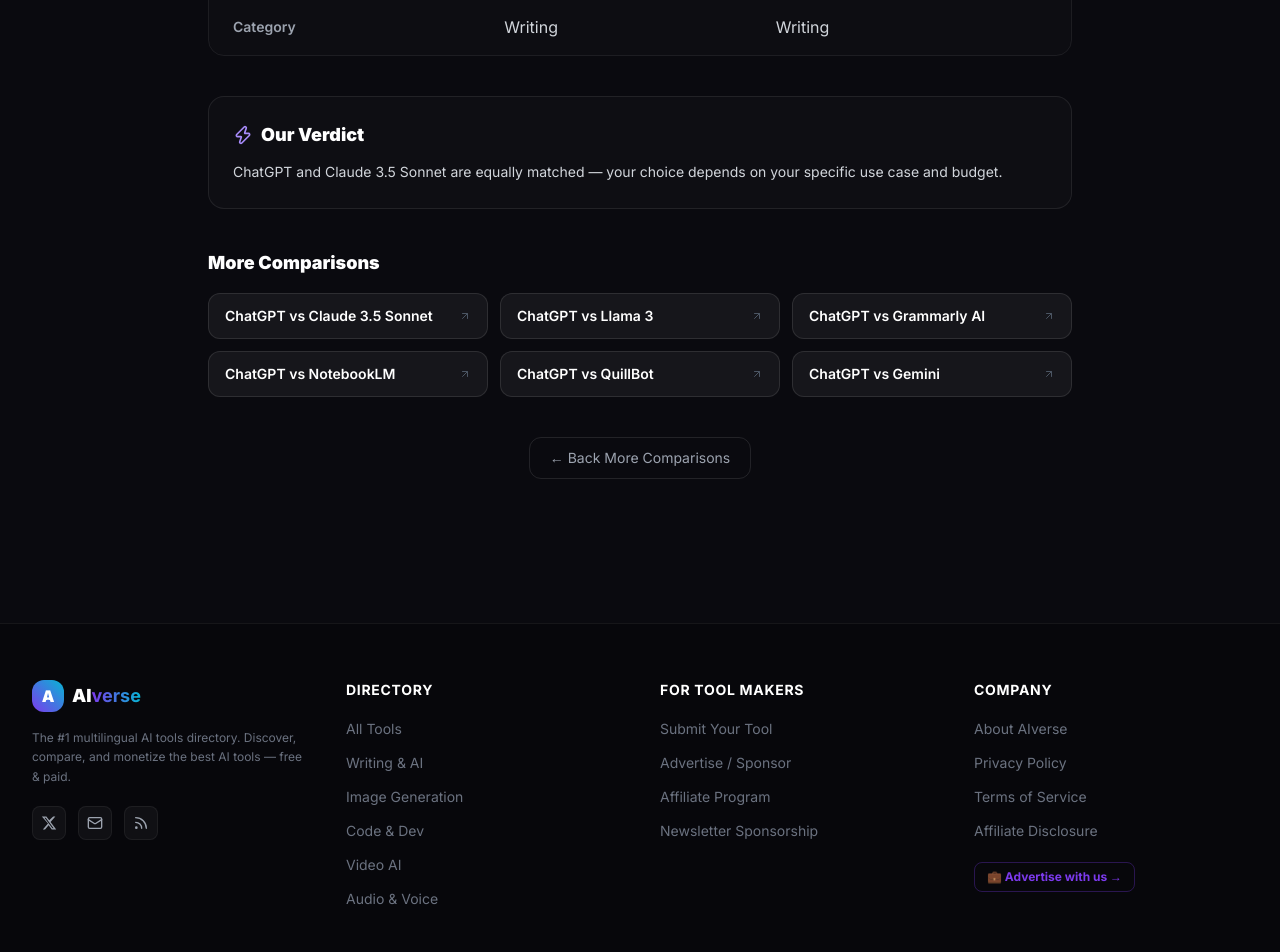
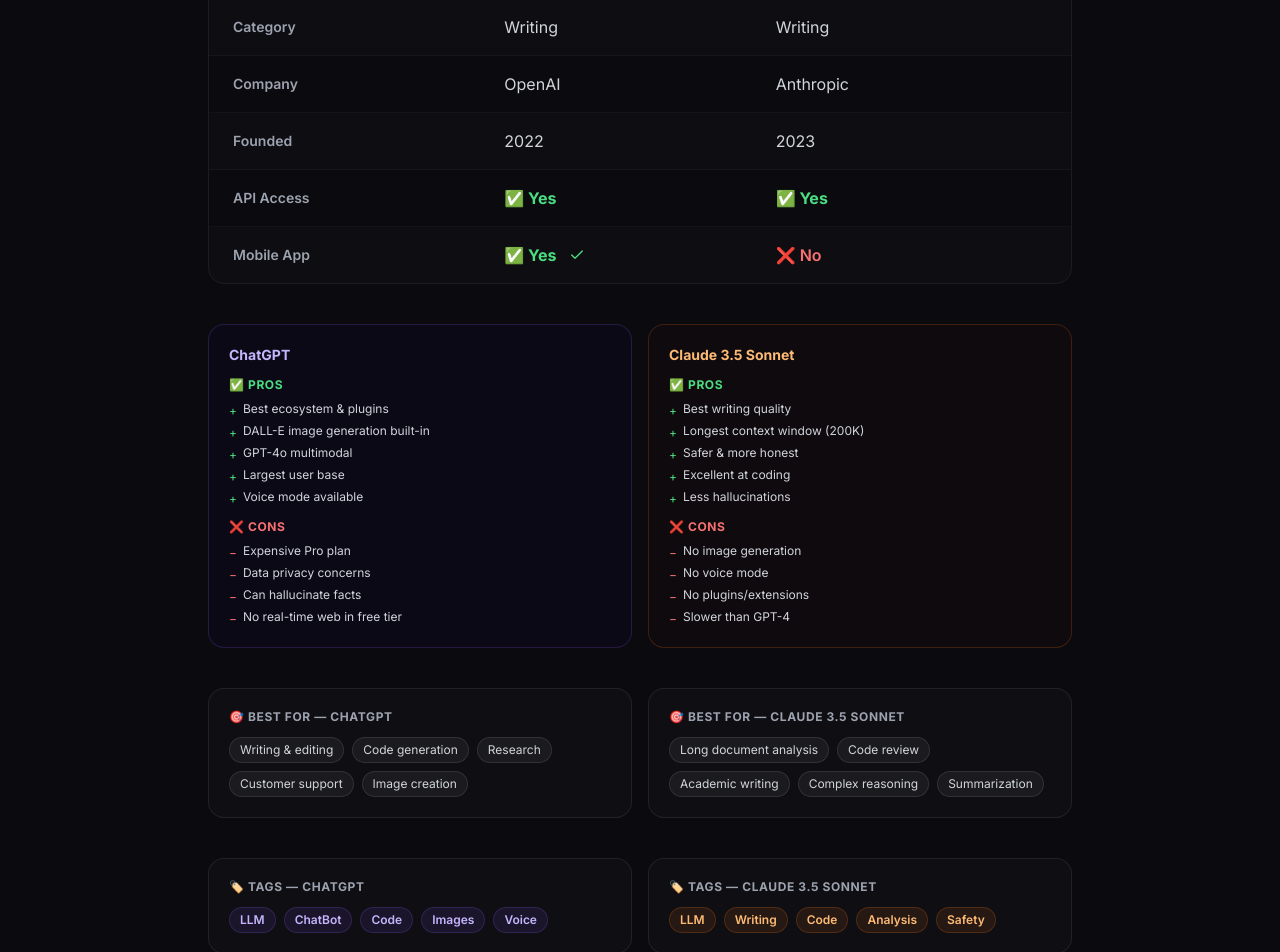
Before and after one commit to hamdi2025/aiverse-, a Next.js app: page /en/compare/chatgpt-vs-claude in a window 1280 px wide. Shown: the part 780-1732 px from the top of the page. Built offline with nearby package versions, Linux system fonts and the light colour scheme; no server answers.

Commit message:
feat: sign-up header, category zoom hover, rich compare pros/cons/tags/API

```diff
--- a/src/app/[locale]/compare/[slug]/page.tsx
+++ b/src/app/[locale]/compare/[slug]/page.tsx
@@ -110,13 +110,16 @@
     author: { '@type': 'Organization', name: 'AIverse' },
   };
 
+  const yesNo = (val: boolean | undefined) => val
+    ? <span className="text-green-400 font-bold">✅ Yes</span>
+    : <span className="text-red-400 font-semibold">❌ No</span>;
+
   const rows = [
     {
       label: L.rating,
-      v1: <div className="flex items-center gap-1"><Star className="w-4 h-4 fill-amber-400 text-amber-400" /><span className="font-black text-white">{t1.rating.toFixed(1)}</span></div>,
-      v2: <div className="flex items-center gap-1"><Star className="w-4 h-4 fill-amber-400 text-amber-400" /><span className="font-black text-white">{t2.rating.toFixed(1)}</span></div>,
-      winner1: t1.rating >= t2.rating,
-      winner2: t2.rating >= t1.rating,
+      v1: <div className="flex items-center gap-1"><Star className="w-4 h-4 fill-amber-400 text-amber-400" /><span className="font-black text-white">{t1.rating.toFixed(1)}/5</span></div>,
+      v2: <div className="flex items-center gap-1"><Star className="w-4 h-4 fill-amber-400 text-amber-400" /><span className="font-black text-white">{t2.rating.toFixed(1)}/5</span></div>,
+      winner1: t1.rating >= t2.rating, winner2: t2.rating >= t1.rating,
     },
     {
       label: L.pricing,
@@ -129,9 +132,32 @@
       label: L.category,
       v1: <span className="capitalize text-gray-300">{t1.category}</span>,
       v2: <span className="capitalize text-gray-300">{t2.category}</span>,
-      winner1: false,
-      winner2: false,
+      winner1: false, winner2: false,
     },
+    ...(t1.company || t2.company ? [{
+      label: 'Company',
+      v1: <span className="text-gray-300">{t1.company || '—'}</span>,
+      v2: <span className="text-gray-300">{t2.company || '—'}</span>,
+      winner1: false, winner2: false,
+    }] : []),
+    ...(t1.founded || t2.founded ? [{
+      label: 'Founded',
+      v1: <span className="text-gray-300">{t1.founded || '—'}</span>,
+      v2: <span className="text-gray-300">{t2.founded || '—'}</span>,
+      winner1: false, winner2: false,
+    }] : []),
+    ...(t1.hasAPI !== undefined || t2.hasAPI !== undefined ? [{
+      label: 'API Access',
+      v1: yesNo(t1.hasAPI),
+      v2: yesNo(t2.hasAPI),
+      winner1: !!t1.hasAPI && !t2.hasAPI, winner2: !!t2.hasAPI && !t1.hasAPI,
+    }] : []),
+    ...(t1.hasMobileApp !== undefined || t2.hasMobileApp !== undefined ? [{
+      label: 'Mobile App',
+      v1: yesNo(t1.hasMobileApp),
+      v2: yesNo(t2.hasMobileApp),
+      winner1: !!t1.hasMobileApp && !t2.hasMobileApp, winner2: !!t2.hasMobileApp && !t1.hasMobileApp,
+    }] : []),
   ];
 
   return (
@@ -203,6 +229,69 @@
         ))}
       </div>
 
+      {/* Pros & Cons */}
+      {(t1.pros || t2.pros) && (
+        <div className="grid grid-cols-2 gap-4 mb-10">
+          {[{ tool: t1, color: 'violet' }, { tool: t2, color: 'orange' }].map(({ tool, color }, i) => (
+            tool.pros && (
+              <div key={tool.id} className={`rounded-2xl border p-5 ${i === 0 ? 'border-violet-500/20 bg-violet-950/10' : 'border-orange-500/20 bg-orange-950/10'}`}>
+                <h3 className={`font-bold text-sm mb-3 ${i === 0 ? 'text-violet-300' : 'text-orange-300'}`}>{tool.name}</h3>
+                <div className="mb-3">
+                  <p className="text-xs font-bold text-green-400 uppercase tracking-wider mb-2">✅ {L.pros}</p>
+                  <ul className="space-y-1">
+                    {tool.pros?.map((p, j) => <li key={j} className="text-xs text-gray-300 flex items-start gap-1.5"><span className="text-green-400 mt-0.5">+</span>{p}</li>)}
+                  </ul>
+                </div>
+                {tool.cons && (
+                  <div>
+                    <p className="text-xs font-bold text-red-400 uppercase tracking-wider mb-2">❌ {L.cons}</p>
+                    <ul className="space-y-1">
+                      {tool.cons?.map((c, j) => <li key={j} className="text-xs text-gray-300 flex items-start gap-1.5"><span className="text-red-400 mt-0.5">−</span>{c}</li>)}
+                    </ul>
+                  </div>
+                )}
+              </div>
+            )
+          ))}
+        </div>
+      )}
+
+      {/* Use Cases */}
+      {(t1.useCases || t2.useCases) && (
+        <div className="grid grid-cols-2 gap-4 mb-10">
+          {[{ tool: t1 }, { tool: t2 }].map(({ tool }, i) => (
+            tool.useCases && (
+              <div key={tool.id} className="rounded-2xl border border-white/[0.08] bg-white/[0.02] p-5">
+                <p className="text-xs font-bold text-gray-400 uppercase tracking-wider mb-3">🎯 Best for — {tool.name}</p>
+                <div className="flex flex-wrap gap-2">
+                  {tool.useCases.map((u, j) => (
+                    <span key={j} className="text-xs bg-white/5 border border-white/10 text-gray-300 px-2.5 py-1 rounded-full">{u}</span>
+                  ))}
+                </div>
+              </div>
+            )
+          ))}
+        </div>
+      )}
+
+      {/* Tags */}
+      {(t1.tags || t2.tags) && (
+        <div className="grid grid-cols-2 gap-4 mb-10">
+          {[{ tool: t1, color: 'violet' }, { tool: t2, color: 'orange' }].map(({ tool }, i) => (
+            tool.tags && (
+              <div key={tool.id} className="rounded-2xl border border-white/[0.08] bg-white/[0.02] p-5">
+                <p className="text-xs font-bold text-gray-400 uppercase tracking-wider mb-3">🏷️ Tags — {tool.name}</p>
+                <div className="flex flex-wrap gap-2">
+                  {tool.tags.map((tag, j) => (
+                    <span key={j} className={`text-xs font-semibold px-2.5 py-1 rounded-full border ${i === 0 ? 'text-violet-300 bg-violet-500/10 border-violet-500/20' : 'text-orange-300 bg-orange-500/10 border-orange-500/20'}`}>{tag}</span>
+                  ))}
+                </div>
+              </div>
+            )
+          ))}
+        </div>
+      )}
+
       {/* Verdict */}
       <div className="rounded-2xl border border-white/[0.08] bg-white/[0.02] p-6 mb-10">
         <h2 className="text-lg font-black text-white mb-3 flex items-center gap-2">
--- a/src/components/home/CategoryFilter.tsx
+++ b/src/components/home/CategoryFilter.tsx
@@ -50,11 +50,11 @@
           return (
             <button key={cat.id} onClick={() => onCategoryChange(cat.id)}
               className={clsx(
-                'px-4 py-2 rounded-full text-xs font-semibold tracking-wide border transition-all duration-200 active:scale-95 flex items-center gap-1.5 whitespace-nowrap',
-                isSpecial && !isActive && 'bg-violet-500/10 text-violet-300 border-violet-500/30 hover:border-violet-400',
-                isSpecial && isActive && 'bg-gradient-to-r from-violet-600 to-cyan-500 text-white border-transparent shadow-lg shadow-violet-500/30',
-                !isSpecial && isActive && 'bg-gradient-to-r from-[#7C3AED] to-[#06B6D4] text-white border-transparent shadow-lg shadow-[#7C3AED]/25',
-                !isSpecial && !isActive && 'bg-white/[0.03] text-gray-400 hover:text-white border-white/[0.08] hover:border-white/20'
+                'px-4 py-2 rounded-full text-xs font-semibold tracking-wide border transition-all duration-200 active:scale-95 flex items-center gap-1.5 whitespace-nowrap hover:scale-110 hover:shadow-lg hover:z-10 relative',
+                isSpecial && !isActive && 'bg-violet-500/10 text-violet-300 border-violet-500/30 hover:border-violet-400 hover:bg-violet-500/20 hover:shadow-violet-500/20',
+                isSpecial && isActive && 'bg-gradient-to-r from-violet-600 to-cyan-500 text-white border-transparent shadow-lg shadow-violet-500/30 scale-105',
+                !isSpecial && isActive && 'bg-gradient-to-r from-[#7C3AED] to-[#06B6D4] text-white border-transparent shadow-lg shadow-[#7C3AED]/25 scale-105',
+                !isSpecial && !isActive && 'bg-white/[0.03] text-gray-400 hover:text-white border-white/[0.08] hover:border-white/20 hover:bg-white/[0.08]'
               )}>
               {cat.icon}{cat.label}
               {cat.badge && (
--- a/src/components/layout/Header.tsx
+++ b/src/components/layout/Header.tsx
@@ -92,8 +92,14 @@
           {/* Auth */}
           <SignedOut>
             <Link
+              href="/sign-up"
+              className="hidden sm:flex items-center gap-1.5 text-xs font-semibold text-gray-300 hover:text-white border border-white/[0.08] hover:border-white/20 rounded-xl px-3 py-2 transition-all"
+            >
+              {t('signUp') || 'Sign Up'}
+            </Link>
+            <Link
               href="/sign-in"
-              className="hidden sm:flex items-center gap-1.5 text-xs font-semibold text-gray-300 hover:text-white border border-white/[0.08] hover:border-white/20 rounded-xl px-3 py-2 transition-all"
+              className="hidden sm:flex items-center gap-1.5 text-xs font-semibold text-white bg-white/10 hover:bg-white/20 rounded-xl px-3 py-2 transition-all"
             >
               {t('signIn')}
             </Link>
--- a/src/lib/tools.ts
+++ b/src/lib/tools.ts
@@ -7,11 +7,20 @@
   pricing: 'Free' | 'Freemium' | 'Paid';
   pricingLocalized: { en: string; fr: string; es: string; ar: string; };
   websiteUrl: string;
-  affiliateUrl?: string;   // lien affilié (prioritaire sur websiteUrl)
-  commission?: string;     // ex: "30% récurrent"
+  affiliateUrl?: string;
+  commission?: string;
   views: number;
   isWeeklyFeatured?: boolean;
-  isFeaturedSponsored?: boolean; // outil sponsorisé payant
+  isFeaturedSponsored?: boolean;
+  // Rich comparison fields
+  pros?: string[];
+  cons?: string[];
+  tags?: string[];
+  hasAPI?: boolean;
+  hasMobileApp?: boolean;
+  founded?: string;
+  company?: string;
+  useCases?: string[];
 }
 
 export const TOOLS_DATA: AITool[] = [
@@ -34,7 +43,12 @@
       ar: 'مجاني / ٢٠ دولار شهرياً'
     },
     websiteUrl: 'https://chat.openai.com',
-    views: 45200
+    views: 45200,
+    company: 'OpenAI', founded: '2022', hasAPI: true, hasMobileApp: true,
+    pros: ['Best ecosystem & plugins', 'DALL-E image generation built-in', 'GPT-4o multimodal', 'Largest user base', 'Voice mode available'],
+    cons: ['Expensive Pro plan', 'Data privacy concerns', 'Can hallucinate facts', 'No real-time web in free tier'],
+    tags: ['LLM', 'ChatBot', 'Code', 'Images', 'Voice'],
+    useCases: ['Writing & editing', 'Code generation', 'Research', 'Customer support', 'Image creation'],
   },
   {
     id: 'claude',
@@ -55,7 +69,12 @@
       ar: 'مجاني / ٢٠ دولار شهرياً'
     },
     websiteUrl: 'https://anthropic.com/claude',
-    views: 39400
+    views: 39400,
+    company: 'Anthropic', founded: '2023', hasAPI: true, hasMobileApp: false,
+    pros: ['Best writing quality', 'Longest context window (200K)', 'Safer & more honest', 'Excellent at coding', 'Less hallucinations'],
+    cons: ['No image generation', 'No voice mode', 'No plugins/extensions', 'Slower than GPT-4'],
+    tags: ['LLM', 'Writing', 'Code', 'Analysis', 'Safety'],
+    useCases: ['Long document analysis', 'Code review', 'Academic writing', 'Complex reasoning', 'Summarization'],
   },
   {
     id: 'gemini',
@@ -76,7 +95,12 @@
       ar: 'مجاني / ٢٠ دولار شهرياً'
     },
     websiteUrl: 'https://gemini.google.com',
-    views: 38600
+    views: 38600,
+    company: 'Google', founded: '2023', hasAPI: true, hasMobileApp: true,
+    pros: ['Free with Google account', 'Google Workspace integration', 'Real-time web search', 'Multimodal (image/video/audio)', 'Fast responses'],
+    cons: ['Less accurate than GPT-4', 'Privacy concerns (Google)', 'Inconsistent quality', 'Weaker at coding tasks'],
+    tags: ['LLM', 'Google', 'Multimodal', 'Search', 'Workspace'],
+    useCases: ['Google Docs integration', 'Web research', 'Image analysis', 'Email drafting', 'Data analysis'],
   },
   {
     id: 'grok',
```
